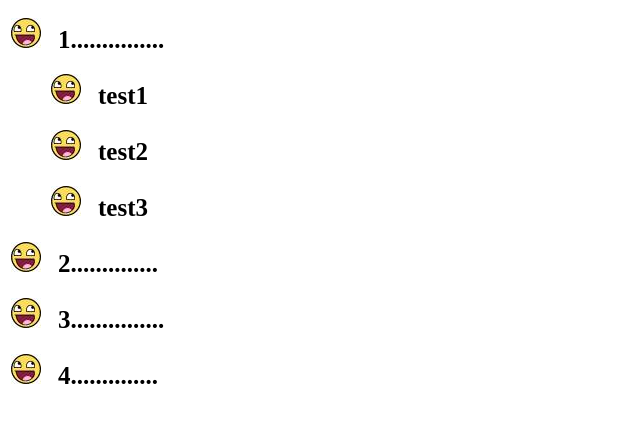
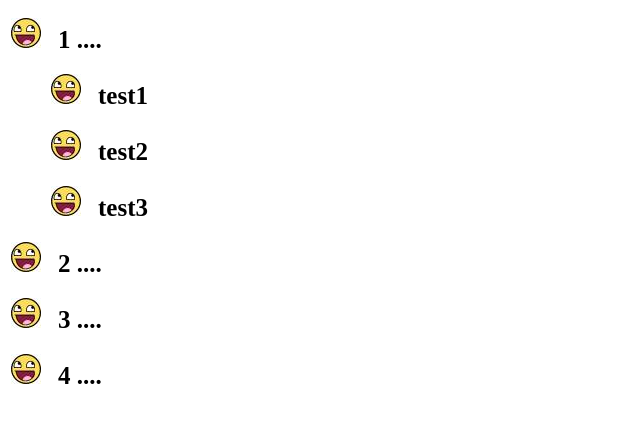
Before and after one commit to KONGIT7/Test, a plain HTML site: page index.html in a window 1280 px wide. Shown: the whole page, without its empty margins (0-640 px from the left). Drawn offline with Linux system fonts and the light colour scheme.

Commit message:
Edit index.html

```diff
--- a/index.html
+++ b/index.html
@@ -10,15 +10,15 @@ li:hover{ list-style:url('images1.jpg'); font-size: 30px;color: #dd2545;}
 	</head>
 	<body>
 		<ul >
-			<li>1...............</li>
+			<li>1 ....</li>
 			<ul>
 				<li>test1</li>
 				<li>test2</li>
 				<li>test3</li>
 			</ul>
-			<li>2..............</li>
-			<li>3...............</li>
-			<li>4..............</li>
+			<li>2 ....</li>
+			<li>3 ....</li>
+			<li>4 ....</li>
 		</ul>
 
 	</body>
```
